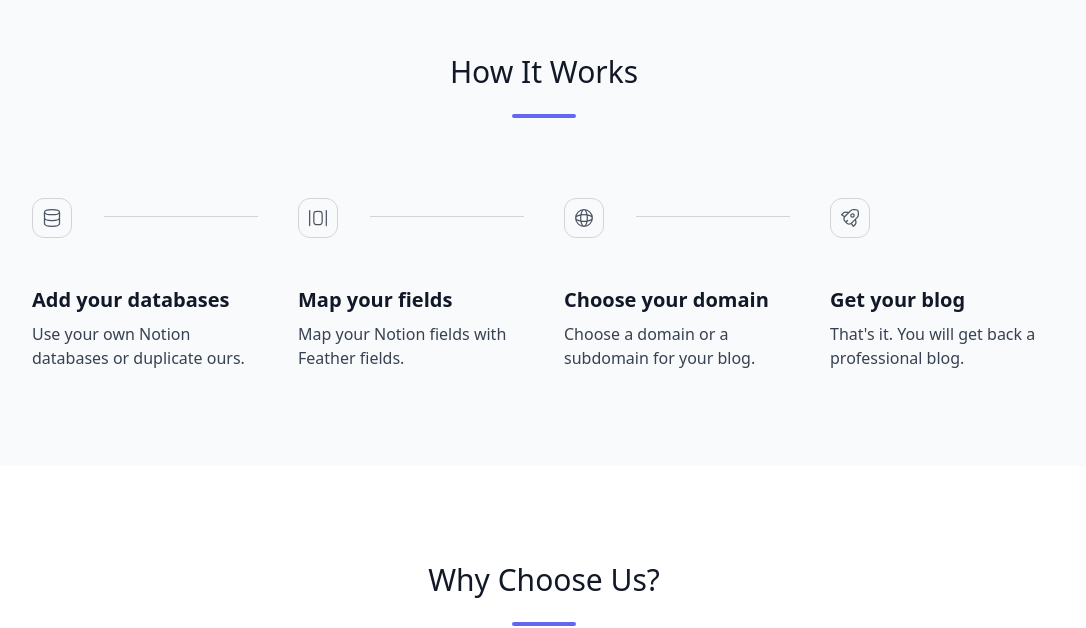
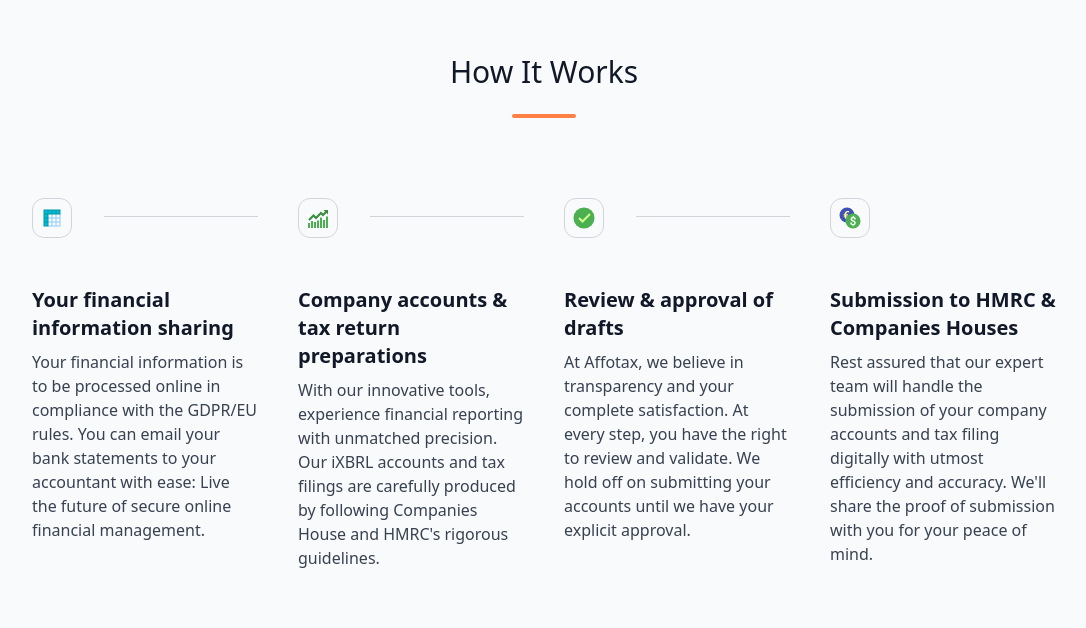
Before and after one commit to affotaxDev/AffotaxDev, a Next.js app: page / in a window 1280 px wide. Shown: the part 2154-2782 px from the top of the page, without its empty margins (96-1182 px from the left). Built offline with nearby package versions, Linux system fonts and the light colour scheme; a web font is replaced by a local one.

Commit message:
how it works section add

```diff
--- a/components/Home/Subpages/ChoosePackage.jsx
+++ b/components/Home/Subpages/ChoosePackage.jsx
@@ -50,7 +50,7 @@
                 </p> */}
                 </div>
             </div>
-            <div className="flex lg:w-3/4 w-full flex-wrap lg:border border-gray-300 rounded-lg">
+            <div className="flex lg:w-3/4 w-full flex-wrap lg:border border-gray-300 rounded-lg  ">
                 <div className="lg:w-1/3 lg:mt-px w-full mb-10 lg:mb-0 border-2 border-gray-300 lg:border-none rounded-lg lg:rounded-none">
                 <div className="px-2 text-center h-48 flex flex-col items-center justify-center">
                     <h3 className="tracking-widest">Basic</h3>
--- a/components/Home/Subpages/HowItWorks.jsx
+++ b/components/Home/Subpages/HowItWorks.jsx
@@ -1,16 +1,21 @@
 import React from 'react'
+import { FcBullish } from "react-icons/fc";
+import { FcDataSheet } from "react-icons/fc";
+import { FcOk } from "react-icons/fc";
+import { FcCurrencyExchange } from "react-icons/fc";
+
 
 export default function HowItWorks() {
   return (
 
-    <section className="bg-gray-50 py-12 sm:py-16 lg:py-20 xl:py-24">
+    <section className="bg-gray-50 py-12 sm:py-16 lg:py-20 xl:py-24 w-full drop-shadow-lg   ">
         <div className="mx-auto max-w-7xl px-4 sm:px-6 lg:px-8">
             <div className="text-center mb-20">
                 <h1 className="sm:text-3xl text-2xl font-medium title-font text-gray-900 mb-4">
                     How It Works
                 </h1>
                 <div className="flex mt-6 justify-center">
-                    <div className="w-16 h-1 rounded-full bg-indigo-500 inline-flex" />
+                    <div className="w-16 h-1 rounded-full bg-primary inline-flex" />
                 </div>
             </div>
             <ul className="mx-auto mt-12 grid max-w-md grid-cols-1 gap-10 sm:mt-16 lg:mt-20 lg:max-w-5xl lg:grid-cols-4">
@@ -20,7 +25,7 @@
                 aria-hidden="true"
                 />
                 <div className="inline-flex h-10 w-10 shrink-0 items-center justify-center rounded-xl border border-gray-300 bg-gray-50 transition-all duration-200 group-hover:border-gray-900 group-hover:bg-gray-900">
-                <svg
+                {/* <svg
                     viewBox="0 0 24 24"
                     fill="none"
                     stroke="currentColor"
@@ -33,14 +38,15 @@
                     strokeLinecap="round"
                     strokeLinejoin="round"
                     />
-                </svg>
+                </svg> */}
+                <FcDataSheet className='scale-150'/>
                 </div>
                 <div className="ml-6 lg:ml-0 lg:mt-10">
                 <h3 className="text-xl font-bold text-gray-900 before:mb-2 before:block before:font-mono before:text-sm before:text-gray-500">
-                    Add your databases
+                Your financial information sharing
                 </h3>
                 <h4 className="mt-2 text-base text-gray-700">
-                    Use your own Notion databases or duplicate ours.
+                Your financial information is to be processed online in compliance with the GDPR/EU rules. You can email your bank statements to your accountant with ease: Live the future of secure online financial management.
                 </h4>
                 </div>
             </li>
@@ -50,7 +56,7 @@
                 aria-hidden="true"
                 />
                 <div className="inline-flex h-10 w-10 shrink-0 items-center justify-center rounded-xl border border-gray-300 bg-gray-50 transition-all duration-200 group-hover:border-gray-900 group-hover:bg-gray-900">
-                <svg
+                {/* <svg
                     viewBox="0 0 24 24"
                     fill="none"
                     stroke="currentColor"
@@ -63,14 +69,15 @@
                     strokeLinecap="round"
                     strokeLinejoin="round"
                     />
-                </svg>
+                </svg> */}
+                <FcBullish className='scale-150'/>
                 </div>
                 <div className="ml-6 lg:ml-0 lg:mt-10">
                 <h3 className="text-xl font-bold text-gray-900 before:mb-2 before:block before:font-mono before:text-sm before:text-gray-500">
-                    Map your fields
+                Company accounts & tax return preparations
                 </h3>
                 <h4 className="mt-2 text-base text-gray-700">
-                    Map your Notion fields with Feather fields.
+                With our innovative tools, experience financial reporting with unmatched precision. Our iXBRL accounts and tax filings are carefully produced by following Companies House and HMRC's rigorous guidelines.
                 </h4>
                 </div>
             </li>
@@ -80,7 +87,7 @@
                 aria-hidden="true"
                 />
                 <div className="inline-flex h-10 w-10 shrink-0 items-center justify-center rounded-xl border border-gray-300 bg-gray-50 transition-all duration-200 group-hover:border-gray-900 group-hover:bg-gray-900">
-                <svg
+                {/* <svg
                     viewBox="0 0 24 24"
                     fill="none"
                     stroke="currentColor"
@@ -93,20 +100,21 @@
                     strokeLinecap="round"
                     strokeLinejoin="round"
                     />
-                </svg>
+                </svg> */}
+                <FcOk className='scale-150'/>
                 </div>
                 <div className="ml-6 lg:ml-0 lg:mt-10">
                 <h3 className="text-xl font-bold text-gray-900 before:mb-2 before:block before:font-mono before:text-sm before:text-gray-500">
-                    Choose your domain
+                Review & approval of drafts
                 </h3>
                 <h4 className="mt-2 text-base text-gray-700">
-                    Choose a domain or a subdomain for your blog.
+                At Affotax, we believe in transparency and your complete satisfaction. At every step, you have the right to review and validate. We hold off on submitting your accounts until we have your explicit approval.
                 </h4>
                 </div>
             </li>
             <li className="flex-start group relative flex lg:flex-col">
                 <div className="inline-flex h-10 w-10 shrink-0 items-center justify-center rounded-xl border border-gray-300 bg-gray-50 transition-all duration-200 group-hover:border-gray-900 group-hover:bg-gray-900">
-                <svg
+                {/* <svg
                     viewBox="0 0 24 24"
                     fill="none"
                     stroke="currentColor"
@@ -119,14 +127,15 @@
                     strokeLinecap="round"
                     strokeLinejoin="round"
                     />
-                </svg>
+                </svg> */}
+                <FcCurrencyExchange className='scale-150'/>
                 </div>
                 <div className="ml-6 lg:ml-0 lg:mt-10">
                 <h3 className="text-xl font-bold text-gray-900 before:mb-2 before:block before:font-mono before:text-sm before:text-gray-500">
-                    Get your blog
+                Submission to HMRC & Companies Houses
                 </h3>
                 <h4 className="mt-2 text-base text-gray-700">
-                    That's it. You will get back a professional blog.
+                Rest assured that our expert team will handle the submission of your company accounts and tax filing digitally with utmost efficiency and accuracy. We'll share the proof of submission with you for your peace of mind.
                 </h4>
                 </div>
             </li>
```
